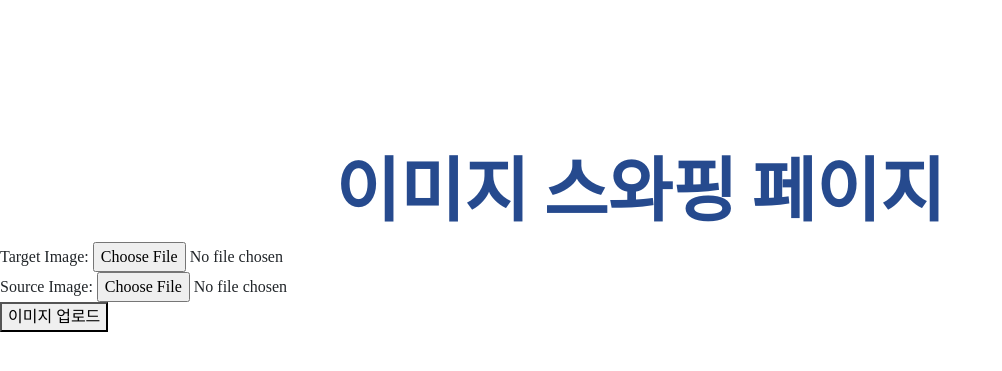
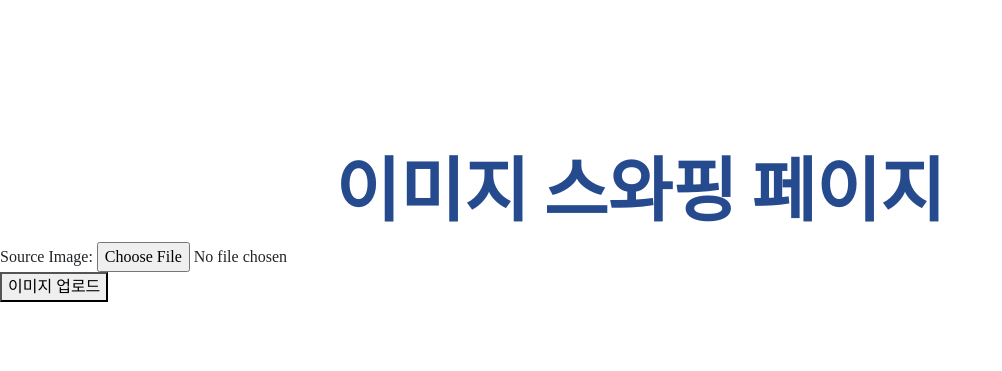
Before and after one commit to I-fong/FFfusion, a Django app: page /faceswap/ in a window 1280 px wide. Shown: the part 57-428 px from the top of the page, without its empty margins (0-1002 px from the left). Run offline with Django 4.2, Linux system fonts and the light colour scheme; some libraries are stand-ins or nearby versions; some web fonts are replaced.

Commit message:
Refactor image upload html

```diff
--- a/server/templates/faceswap/img_upload.html
+++ b/server/templates/faceswap/img_upload.html
@@ -2,13 +2,10 @@
 {% block content %}
 <div>
     <h1>이미지 스와핑 페이지</h1>
-  <form method="POST" enctype="multipart/form-data">
+    <form method="POST" action="{% url 'faceswap:upload_img' %}" enctype="multipart/form-data">
         <div>
             {% csrf_token %}
-      <label for="target_image">Target Image:</label>
-      <input type="file" name="target_image" accept="image/*"><br>
-    </div>
-    <div>
+            <input type="hidden" name="target_image" value="{{ image_path }}">
             <label for="source_image">Source Image:</label>
             <input type="file" name="source_image" accept="image/*"><br>
         </div>
```
Lines whose indentation alone changed are shown as unchanged.
